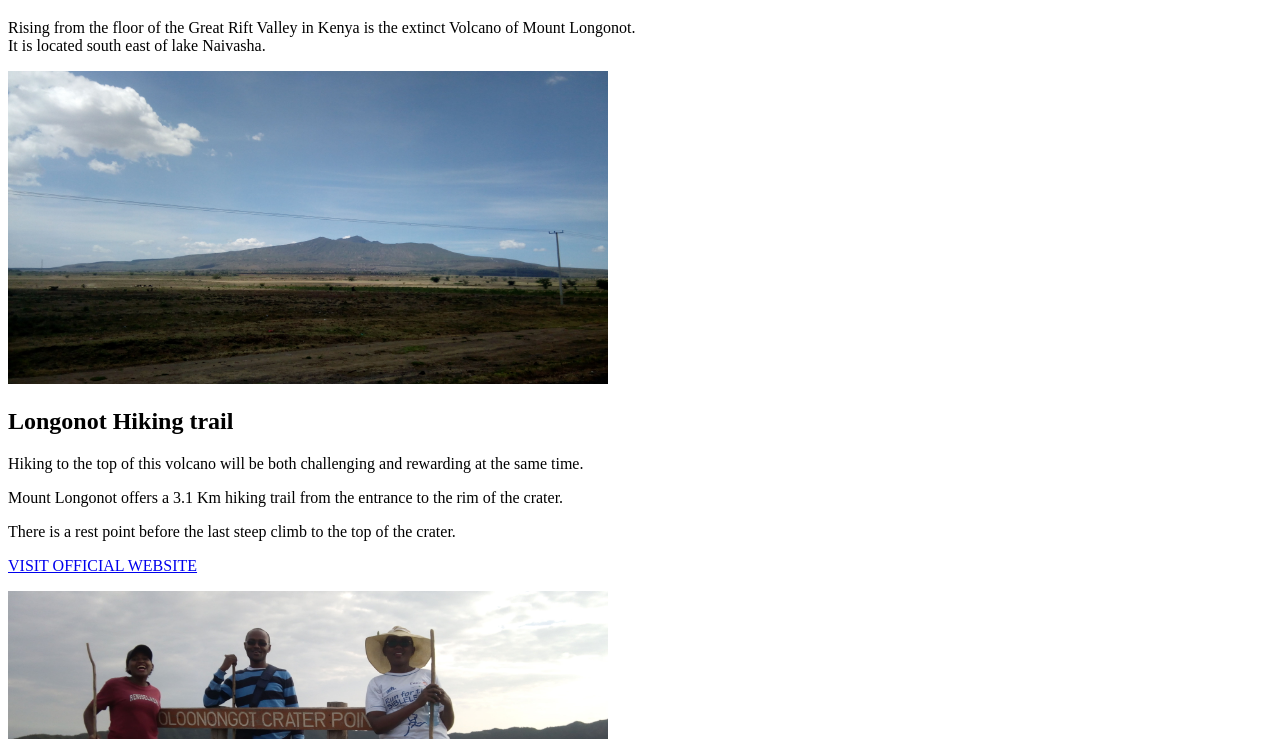
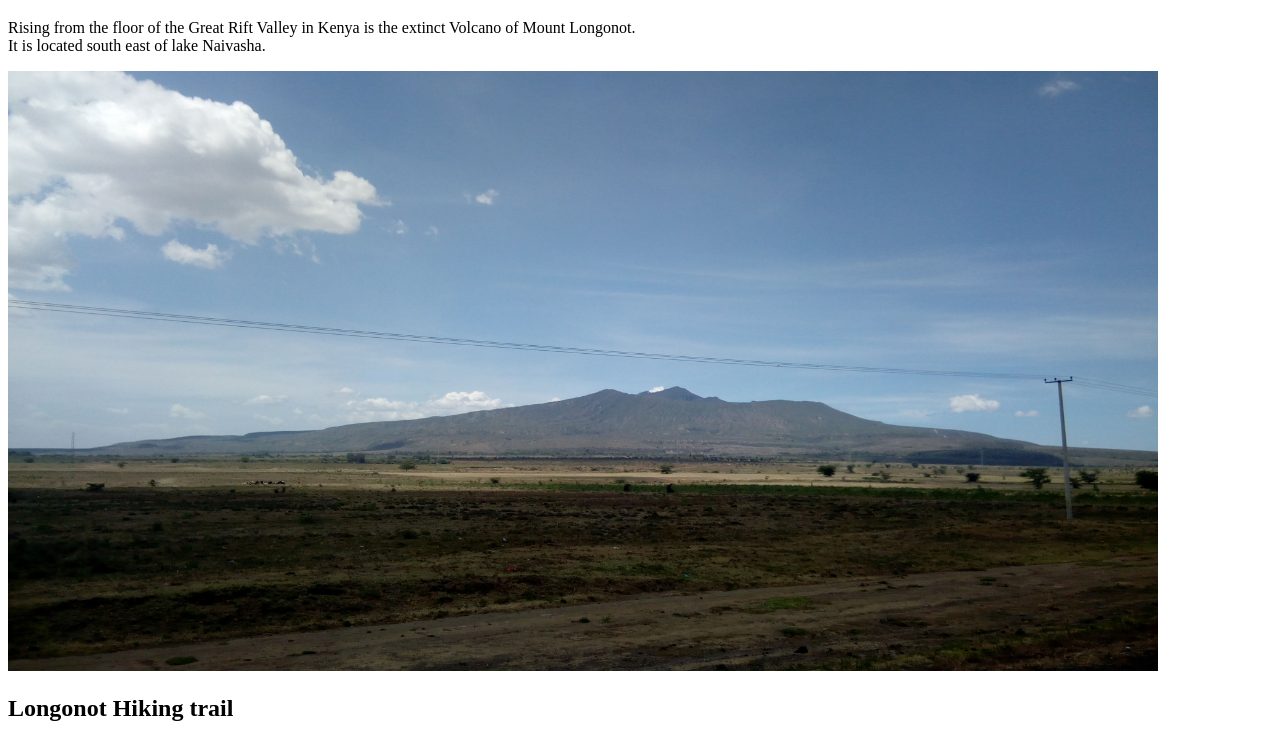
Before and after one commit to avicndugu1/Wikipedia-Page, a plain HTML site: page index.html in a window 1280 px wide. Shown: the part 61-800 px from the top of the page. Drawn offline with Linux system fonts and the light colour scheme.

Commit message:
Update index.html

```diff
--- a/index.html
+++ b/index.html
@@ -7,7 +7,7 @@
 	<div>
 		<h1>Mount Longonot Hiking Trail</h1>
 		<p>Rising from the floor of the Great Rift Valley in Kenya is the extinct Volcano of Mount Longonot.<br> It is located south east of lake Naivasha.</p>
-		<img src="Mount%20Longonot3.jpg" width="600px">
+		<img src="Mount%20Longonot3.jpg" height="600px">
 		<h2>Longonot Hiking trail</h2>
 		<p> Hiking to the top of this volcano will be both challenging and rewarding at the same time.</p>
 		<p>Mount Longonot offers a 3.1 Km hiking trail from the entrance to the rim of the crater.</p>
```
